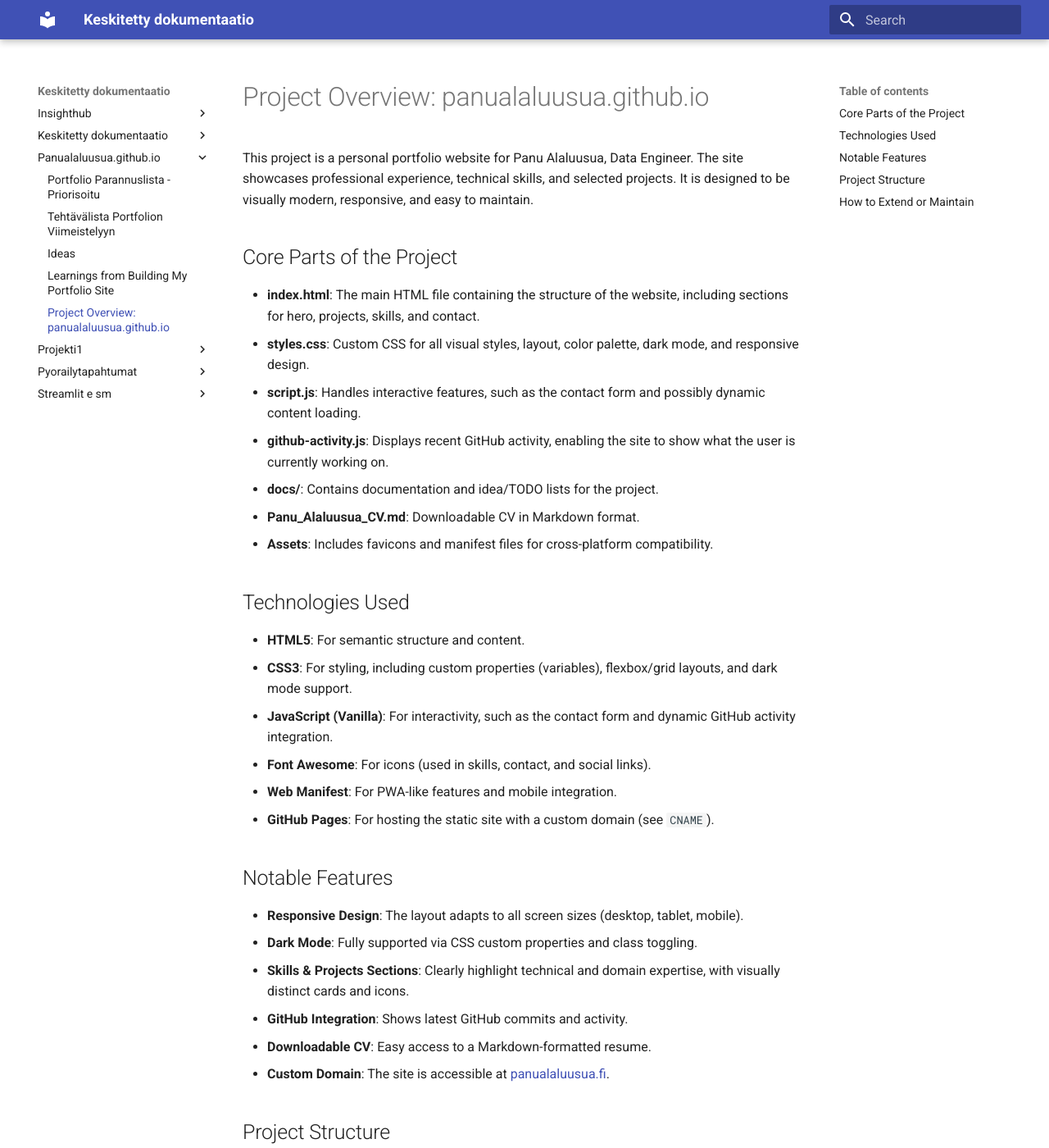
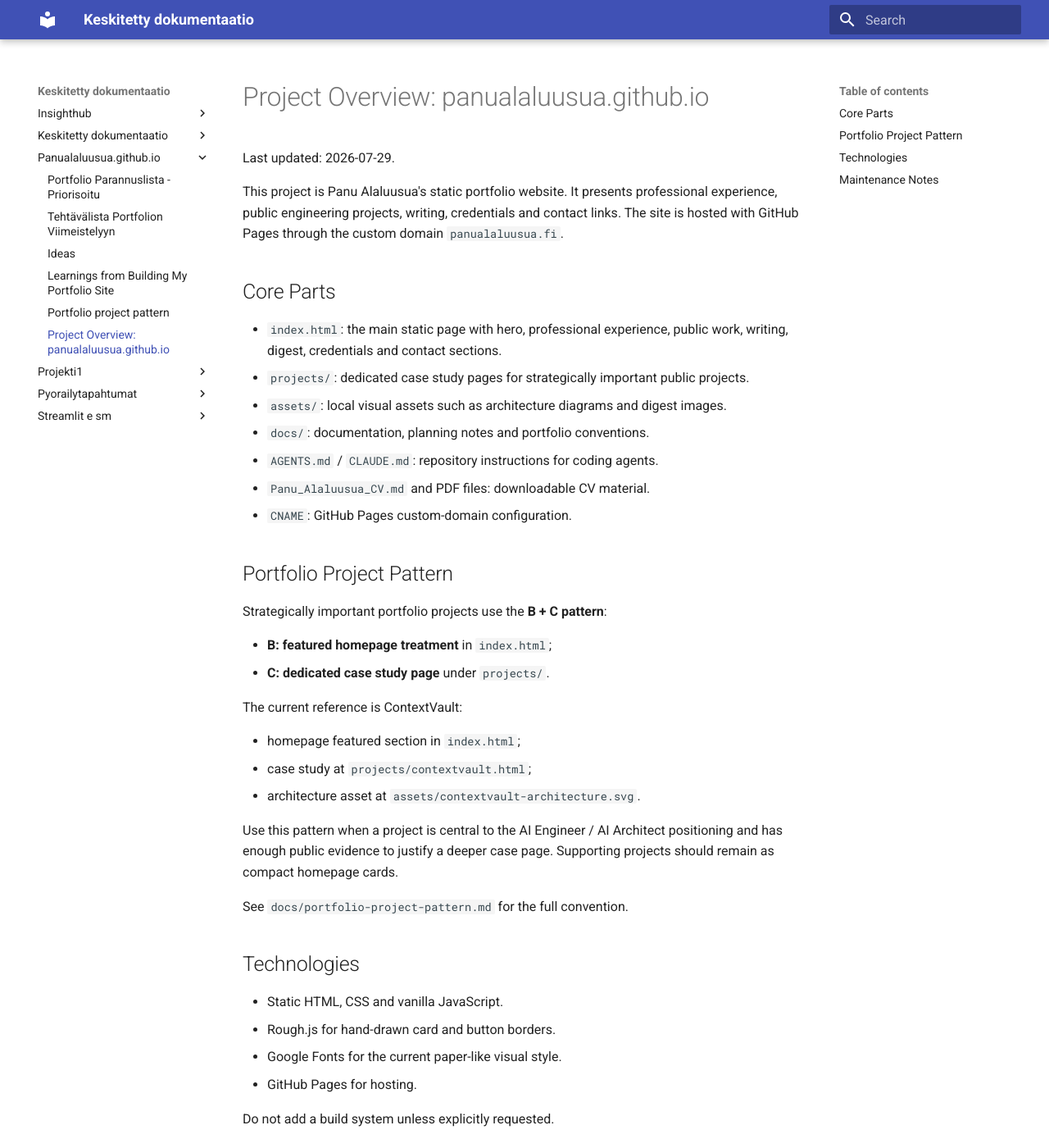
Before and after one commit to panualaluusua/docs, an MkDocs documentation site: the page built from docs/panualaluusua.github.io/project-overview.md, in a window 1280 px wide and 1400 px high. Shown: the whole window at 82% size. Built offline with MkDocs 1.6.1 and Material for MkDocs 9.7.7, drawn with Linux system fonts in a browser that asks for light colours; some of the changed text lies outside the part shown.

Commit message:
Update project documentation from 2026-07-29

````diff
--- a/docs/panualaluusua.github.io/project-overview.md
+++ b/docs/panualaluusua.github.io/project-overview.md
@@ -1,58 +1,58 @@
 # Project Overview: panualaluusua.github.io
 
-This project is a personal portfolio website for Panu Alaluusua, Data Engineer. The site showcases professional experience, technical skills, and selected projects. It is designed to be visually modern, responsive, and easy to maintain.
+Last updated: 2026-07-29.
 
-## Core Parts of the Project
+This project is Panu Alaluusua's static portfolio website. It presents
+professional experience, public engineering projects, writing, credentials and
+contact links. The site is hosted with GitHub Pages through the custom domain
+`panualaluusua.fi`.
 
-- **index.html**: The main HTML file containing the structure of the website, including sections for hero, projects, skills, and contact.
-- **styles.css**: Custom CSS for all visual styles, layout, color palette, dark mode, and responsive design.
-- **script.js**: Handles interactive features, such as the contact form and possibly dynamic content loading.
-- **github-activity.js**: Displays recent GitHub activity, enabling the site to show what the user is currently working on.
-- **docs/**: Contains documentation and idea/TODO lists for the project.
-- **Panu_Alaluusua_CV.md**: Downloadable CV in Markdown format.
-- **Assets**: Includes favicons and manifest files for cross-platform compatibility.
+## Core Parts
 
-## Technologies Used
+- `index.html`: the main static page with hero, professional experience, public
+  work, writing, digest, credentials and contact sections.
+- `projects/`: dedicated case study pages for strategically important public
+  projects.
+- `assets/`: local visual assets such as architecture diagrams and digest
+  images.
+- `docs/`: documentation, planning notes and portfolio conventions.
+- `AGENTS.md` / `CLAUDE.md`: repository instructions for coding agents.
+- `Panu_Alaluusua_CV.md` and PDF files: downloadable CV material.
+- `CNAME`: GitHub Pages custom-domain configuration.
 
-- **HTML5**: For semantic structure and content.
-- **CSS3**: For styling, including custom properties (variables), flexbox/grid layouts, and dark mode support.
-- **JavaScript (Vanilla)**: For interactivity, such as the contact form and dynamic GitHub activity integration.
-- **Font Awesome**: For icons (used in skills, contact, and social links).
-- **Web Manifest**: For PWA-like features and mobile integration.
-- **GitHub Pages**: For hosting the static site with a custom domain (see `CNAME`).
+## Portfolio Project Pattern
 
-## Notable Features
+Strategically important portfolio projects use the **B + C pattern**:
 
-- **Responsive Design**: The layout adapts to all screen sizes (desktop, tablet, mobile).
-- **Dark Mode**: Fully supported via CSS custom properties and class toggling.
-- **Skills & Projects Sections**: Clearly highlight technical and domain expertise, with visually distinct cards and icons.
-- **GitHub Integration**: Shows latest GitHub commits and activity.
-- **Downloadable CV**: Easy access to a Markdown-formatted resume.
-- **Custom Domain**: The site is accessible at [panualaluusua.fi](https://panualaluusua.fi).
+- **B: featured homepage treatment** in `index.html`;
+- **C: dedicated case study page** under `projects/`.
 
-## Project Structure
+The current reference is ContextVault:
 
-```
-├── index.html
-├── styles.css
-├── script.js
-├── github-activity.js
-├── docs/
-│   ├── TODO.md
-│   ├── ideas.md
-│   └── project-overview.md  # ← This file
-├── Panu_Alaluusua_CV.md
-├── CNAME
-├── favicon.ico, .png, .webmanifest
-```
+- homepage featured section in `index.html`;
+- case study at `projects/contextvault.html`;
+- architecture asset at `assets/contextvault-architecture.svg`.
 
-## How to Extend or Maintain
+Use this pattern when a project is central to the AI Engineer / AI Architect
+positioning and has enough public evidence to justify a deeper case page.
+Supporting projects should remain as compact homepage cards.
 
-- Edit `index.html` to add or update content sections.
-- Adjust `styles.css` for visual changes or to update the color palette.
-- Add new scripts or modify `script.js` for additional interactivity.
-- Update `github-activity.js` to change how GitHub activity is displayed.
-- Use the `docs/` folder for ideas, plans, and documentation.
+See `docs/portfolio-project-pattern.md` for the full convention.
 
----
-_Last updated: 2025-05-31_
+## Technologies
+
+- Static HTML, CSS and vanilla JavaScript.
+- Rough.js for hand-drawn card and button borders.
+- Google Fonts for the current paper-like visual style.
+- GitHub Pages for hosting.
+
+Do not add a build system unless explicitly requested.
+
+## Maintenance Notes
+
+- Keep project claims evidence-backed and professionally modest.
+- Do not invent metrics or impact claims.
+- Keep client work anonymized.
+- Prefer real project assets such as architecture diagrams, screenshots and
+  release links over generic decorative imagery.
+- Verify local `href` and `src` paths after adding pages or assets.
````
Also changed, not shown: docs/panualaluusua.github.io/PORTFOLIO_IMPROVEMENTS.md (+16 -0 lines), docs/panualaluusua.github.io/TODO.md (+17 -0 lines), docs/panualaluusua.github.io/portfolio-project-pattern.md (added, +72 -0 lines).
